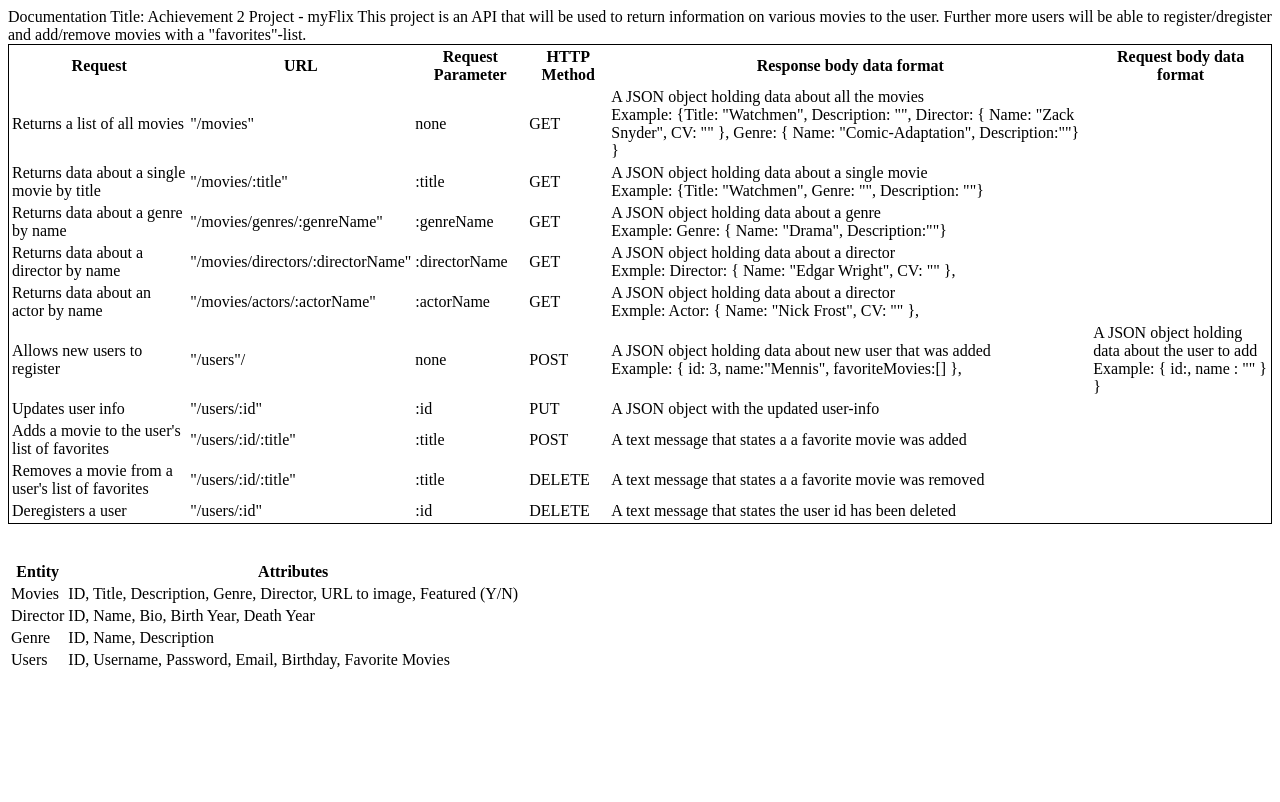
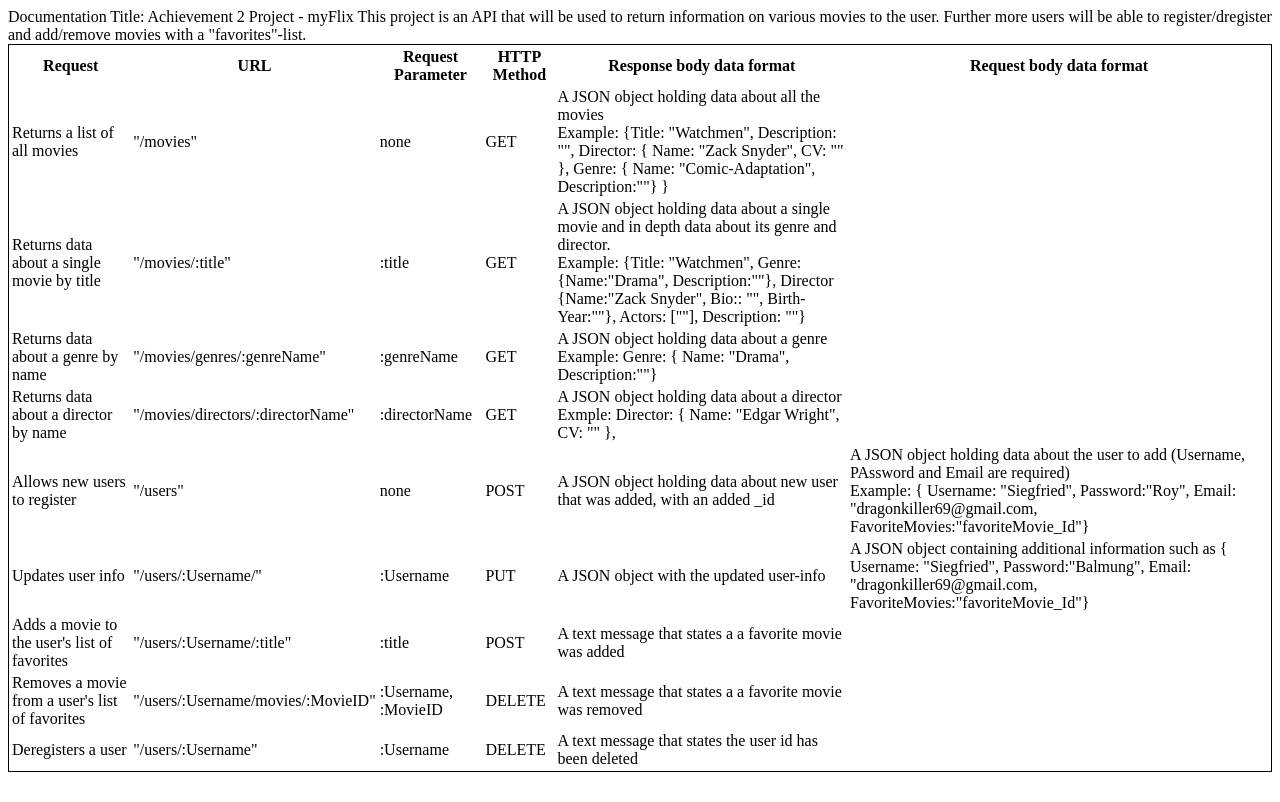
Before and after one commit to dwXwd/My_Movie_API, a website: page public/documentation.html in a window 1280 px wide. Drawn offline with Linux system fonts and the light colour scheme.

Commit message:
Updated documentation.html for mongoose queries

```diff
--- a/public/documentation.html
+++ b/public/documentation.html
@@ -41,8 +41,8 @@
         <td>:title</td>
         <td>GET</td>
         <td>
-          A JSON object holding data about a single movie <br />
-          Example: {Title: "Watchmen", Genre: "", Description: ""}
+          A JSON object holding data about a single movie and in depth data about its genre and director. <br />
+          Example: {Title: "Watchmen", Genre: {Name:"Drama", Description:""}, Director {Name:"Zack Snyder", Bio:: "", Birth-Year:""}, Actors: [""], Description: ""}
         </td>
       </tr>
       <tr>
@@ -66,40 +66,30 @@
           Exmple: Director: { Name: "Edgar Wright", CV: "" },
         </td>
       </tr>
-      <tr>
-        <td>Returns data about an actor by name</td>
-        <td>"/movies/actors/:actorName"</td>
-        <td>:actorName</td>
-        <td>GET</td>
-        <td>
-          A JSON object holding data about a director <br />
-          Exmple: Actor: { Name: "Nick Frost", CV: "" },
-        </td>
-      </tr>
-      <tr>
         <td>Allows new users to register</td>
-        <td>"/users"/</td>
+        <td>"/users"</td>
         <td>none</td>
         <td>POST</td>
         <td>
-          A JSON object holding data about new user that was added <br />
-          Example: { id: 3, name:"Mennis", favoriteMovies:[] },
+          A JSON object holding data about new user that was added, with an added _id <br />
+
         </td>
         <td>
-          A JSON object holding data about the user to add <br />
-          Example: { id:, name : "" } }
+          A JSON object holding data about the user to add (Username, PAssword and Email are required) <br />
+          Example: { Username: "Siegfried", Password:"Roy", Email: "dragonkiller69@gmail.com, FavoriteMovies:"favoriteMovie_Id"}
         </td>
       </tr>
       <tr>
         <td>Updates user info</td>
-        <td>"/users/:id"</td>
-        <td>:id</td>
+        <td>"/users/:Username/"</td>
+        <td>:Username</td>
         <td>PUT</td>
         <td>A JSON object with the updated user-info</td>
+        <td>A JSON object containing additional information such as { Username: "Siegfried", Password:"Balmung", Email: "dragonkiller69@gmail.com, FavoriteMovies:"favoriteMovie_Id"}</td>
       </tr>
       <tr>
         <td>Adds a movie to the user's list of favorites</td>
-        <td>"/users/:id/:title"</td>
+        <td>"/users/:Username/:title"</td>
         <td>:title</td>
         <td>POST</td>
         <td>
@@ -108,8 +98,8 @@
       </tr>
       <tr>
         <td>Removes a movie from a user's list of favorites</td>
-        <td>"/users/:id/:title"</td>
-        <td>:title</td>
+        <td>"/users/:Username/movies/:MovieID"</td>
+        <td>:Username, :MovieID</td>
         <td>DELETE</td>
         <td>
           A text message that states a a favorite movie was removed
@@ -117,34 +107,11 @@
       </tr>
       <tr>
         <td>Deregisters a user</td>
-        <td>"/users/:id"</td>
-        <td>:id</td>
+        <td>"/users/:Username"</td>
+        <td>:Username</td>
         <td>DELETE</td>
         <td>A text message that states the user id has been deleted</td>
       </tr>
     </table>
 <br>
 <br>
-    <table>
-      <tr>
-        <th>Entity</th>
-        <th>Attributes<th>
-      </tr>
-      <tr>
-      <td>Movies</td>
-      <td>ID, Title, Description, Genre, Director, URL to image, Featured (Y/N)</td>
-      </tr>
-      <tr>
-        <td>Director</td>
-        <td>ID, Name, Bio, Birth Year, Death Year</td>
-      </tr>
-      <tr>
-        <td>Genre</td>
-        <td>ID, Name, Description</td>
-      </tr>
-      <tr>
-        <td>Users</td>
-        <td>ID, Username, Password, Email, Birthday, Favorite Movies</td>
-      </tr>
-  </body>
-</html>
```
